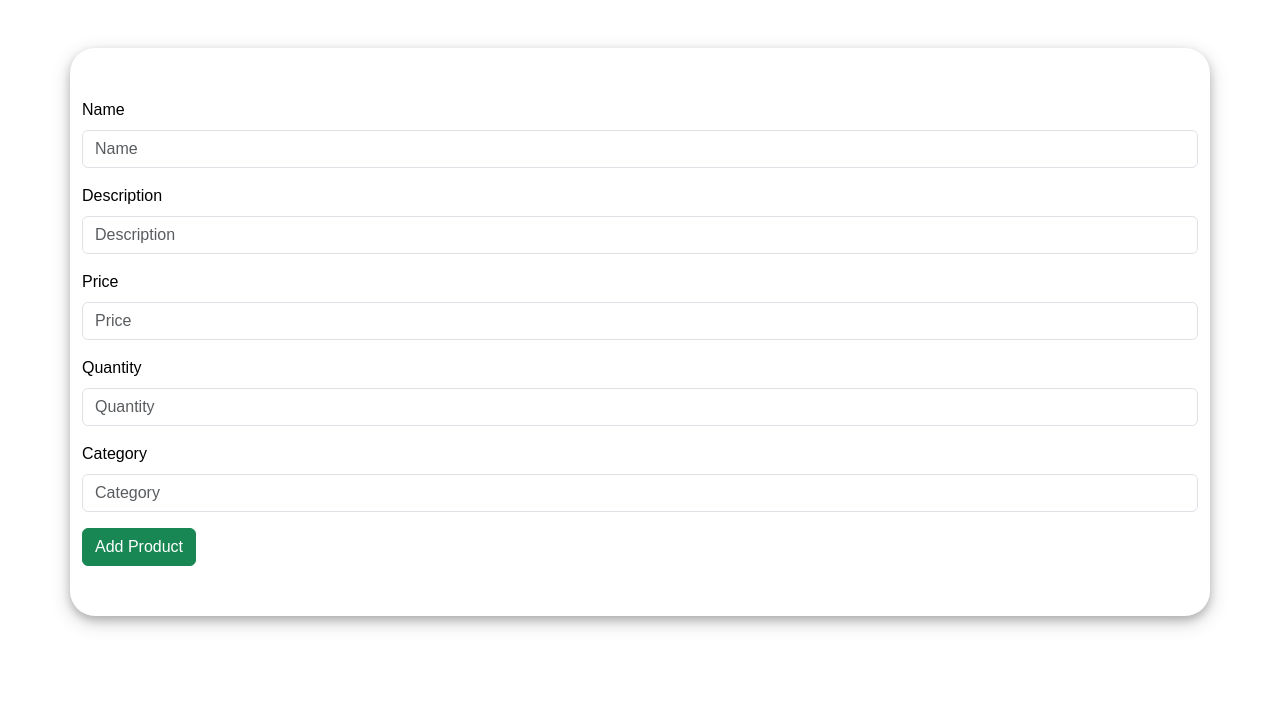
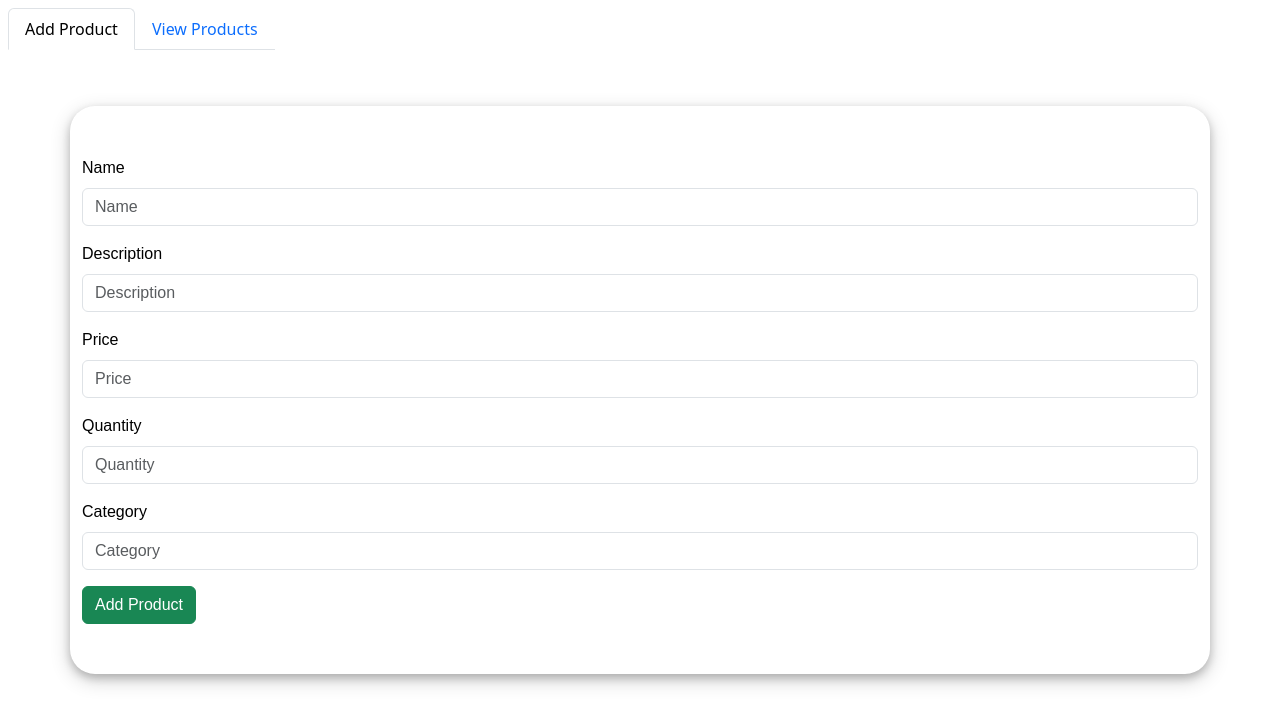
Before and after one commit to GregFJr/InvenTree, a React (Create React App) app in the folder client/: page /home in a window 1280 px wide. Shown: the top 724 px of the page. Built offline with nearby package versions, Linux system fonts and the light colour scheme.

Commit message:
fixed navbar link

```diff
--- a/client/src/components/AddProductForm.jsx
+++ b/client/src/components/AddProductForm.jsx
@@ -1,6 +1,7 @@
 import React, { useState } from 'react';
 import { useMutation, gql } from '@apollo/client';
 import '../styles/AddProductForm.css';
+import Navbar from './Navbar';
 
 
 const ADD_PRODUCT = gql`
@@ -34,6 +35,8 @@ function AddProductForm() {
   };
 
   return (
+    <div>
+    <Navbar />
     <form onSubmit={handleSubmit} className="container mt-5">
       <div className="mb-3">
         <label htmlFor="name" className="form-label">Name</label>
@@ -57,6 +60,7 @@ function AddProductForm() {
       </div>
       <button type="submit" className="btn btn-success">Add Product</button>
     </form>
+    </div>
   );
 }
 
--- a/client/src/components/DisplayAllProducts.jsx
+++ b/client/src/components/DisplayAllProducts.jsx
@@ -1,6 +1,7 @@
 import React, { useState, useEffect } from 'react';
 import { useQuery, gql } from '@apollo/client';
 import '../styles/DisplayAllProducts.css';
+import Navbar from './Navbar';
 
 const GET_PRODUCTS_BY_CATEGORY = gql`
   query {
```
